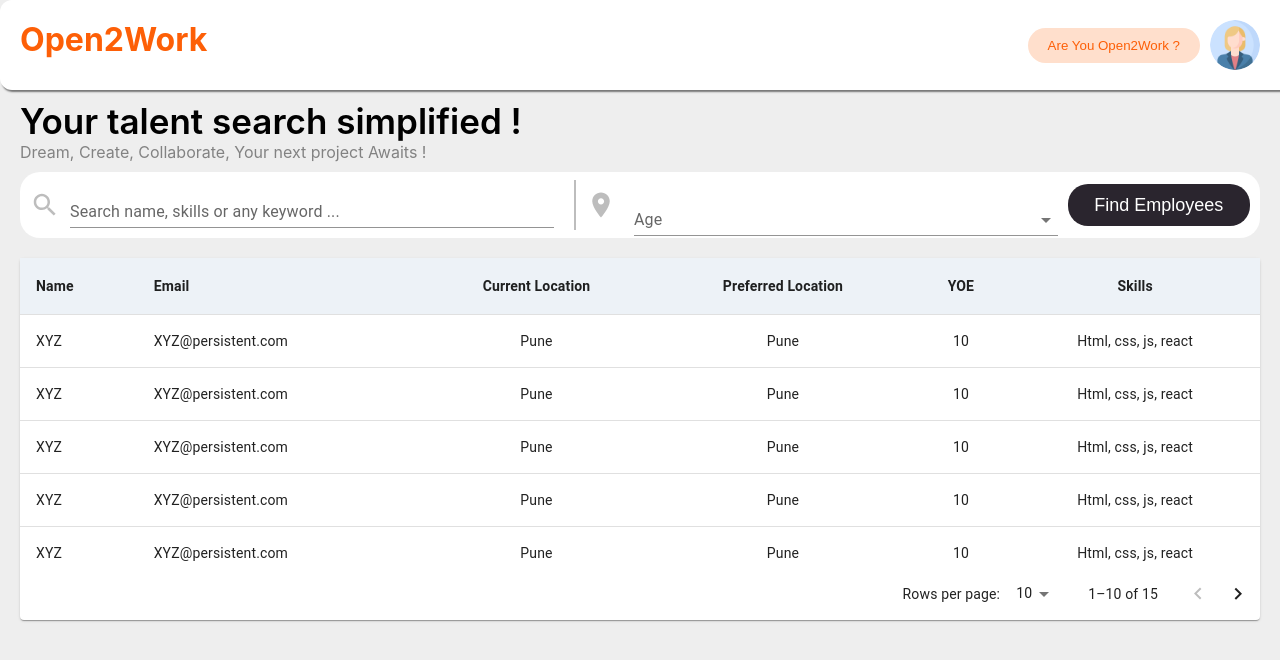
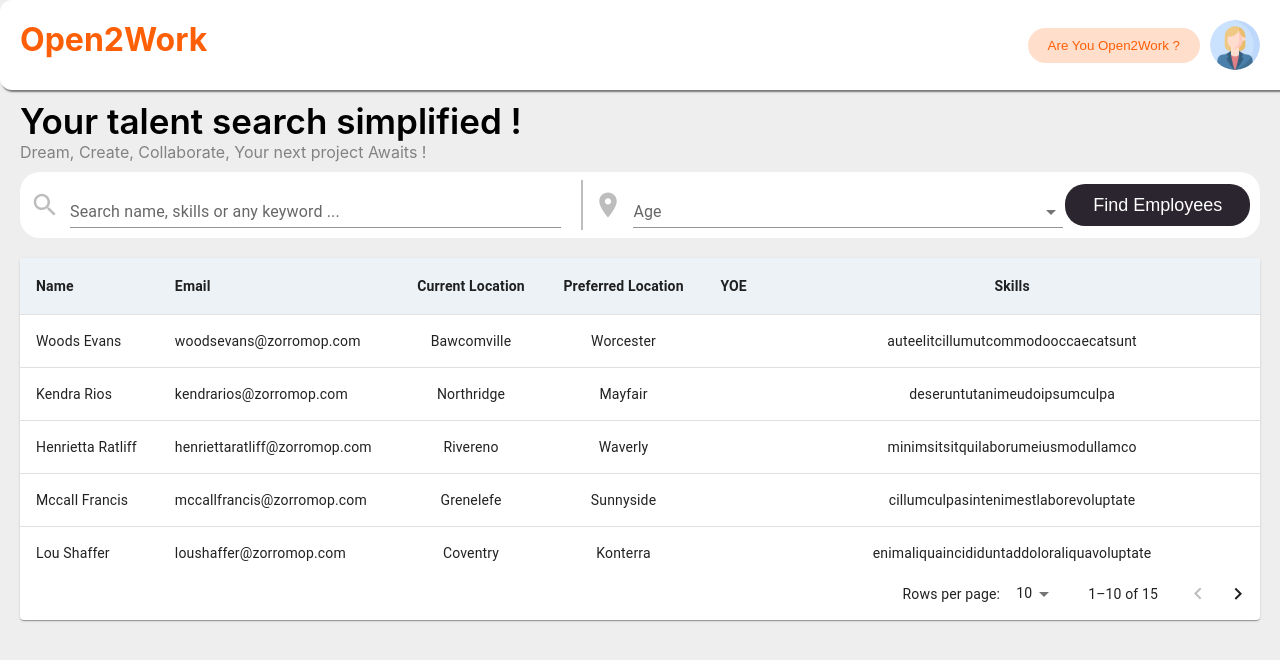
Before and after one commit to Mansi-Ayaskar/Open2Work, a React (Create React App) app: page / in a window 1280 px wide. Shown: the top 660 px of the page. Built offline with nearby package versions, Linux system fonts and the light colour scheme.

Commit message:
filter and data changes

```diff
--- a/src/Components/Filters.js
+++ b/src/Components/Filters.js
@@ -1,4 +1,4 @@
-import React from 'react';
+import React, { useState } from 'react';
 import "../Styles/Filters.css";
 import SearchIcon from '@mui/icons-material/Search';
 import TextField from '@mui/material/TextField';
@@ -8,8 +8,15 @@ import MenuItem from '@mui/material/MenuItem';
 import FormControl from '@mui/material/FormControl';
 import Select from '@mui/material/Select';
 
-const Filters = () => {
-    const [age, setAge] = React.useState('');
+const Filters = (props) => {
+    const [age, setAge] = useState('');
+    const [filterText, setFilterText] = useState('');
+
+    const handleChangeText = (event) => {
+        const val = event.target.value.toLowerCase();
+        setFilterText(val)
+        props.setFilterText(val);
+    }
 
     const handleChange = (event) => {
       setAge(event.target.value);
@@ -24,11 +31,11 @@ const Filters = () => {
             <div className='fliters'>
                 <SearchIcon className="icon"/>
                 {/* ------------Search bar----------------- */}
-                <TextField className="searchField" id="standard-basic" label="Search name, skills or any keyword ..." variant="standard" />
+                <TextField className="searchField" label="Search name, skills or any keyword ..." variant="standard" onChange={handleChangeText} />
                 <div className='vl'></div>
                 <LocationOnIcon className="icon"/>
                 {/* ---------Dropdown------------ */}
-                <FormControl className='locationDropdown' variant="standard" sx={{ m: 1, minWidth: 120 }}>
+                <FormControl className='locationDropdown' variant="standard" sx={{ minWidth: 120 }}>
                     <InputLabel id="demo-simple-select-standard-label">Age</InputLabel>
                     <Select
                     labelId="demo-simple-select-standard-label"
--- a/src/Components/Table.js
+++ b/src/Components/Table.js
@@ -35,29 +35,9 @@ const columns = [
   },
 ];
 
-function createData(name, email, currentLocation, preferredLocation, yoe, skills) {
-  return { name, email, currentLocation, preferredLocation, yoe, skills };
-}
+export default function StickyHeadTable(props) {
+  const rows = props.rows;
 
-const rows = [
-  createData('XYZ', 'XYZ@persistent.com', 'Pune','Pune', 10, 'Html, css, js, react'),
-  createData('XYZ', 'XYZ@persistent.com','Pune', 'Pune', 10, 'Html, css, js, react'),
-  createData('XYZ', 'XYZ@persistent.com','Pune', 'Pune', 10, 'Html, css, js, react'),
-  createData('XYZ', 'XYZ@persistent.com','Pune', 'Pune', 10, 'Html, css, js, react'),
-  createData('XYZ', 'XYZ@persistent.com', 'Pune','Pune', 10, 'Html, css, js, react'),
-  createData('XYZ', 'XYZ@persistent.com', 'Pune','Pune', 10, 'Html, css, js, react'),
-  createData('XYZ', 'XYZ@persistent.com','Pune', 'Pune', 10, 'Html, css, js, react'),
-  createData('XYZ', 'XYZ@persistent.com','Pune', 'Pune', 10, 'Html, css, js, react'),
-  createData('XYZ', 'XYZ@persistent.com', 'Pune','Pune', 10, 'Html, css, js, react'),
-  createData('XYZ', 'XYZ@persistent.com', 'Pune','Pune', 10, 'Html, css, js, react'),
-  createData('XYZ', 'XYZ@persistent.com', 'Pune','Pune', 10, 'Html, css, js, react'),
-  createData('XYZ', 'XYZ@persistent.com', 'Pune','Pune', 10, 'Html, css, js, react'),
-  createData('XYZ', 'XYZ@persistent.com', 'Pune','Pune', 10, 'Html, css, js, react'),
-  createData('XYZ', 'XYZ@persistent.com', 'Pune','Pune', 10, 'Html, css, js, react'),
-  createData('XYZ', 'XYZ@persistent.com', 'Pune', 'Pune', 10, 'Html, css, js, react'),
-];
-
-export default function StickyHeadTable() {
   const [page, setPage] = React.useState(0);
   const [rowsPerPage, setRowsPerPage] = React.useState(10);
 
@@ -112,7 +92,7 @@ export default function StickyHeadTable() {
               .slice(page * rowsPerPage, page * rowsPerPage + rowsPerPage)
               .map((row) => {
                 return (
-                  <TableRow hover role="checkbox" tabIndex={-1} key={row.code}>
+                  <TableRow hover role="checkbox" tabIndex={-1} key={row.id}>
                     {columns.map((column) => {
                       const value = row[column.id];
                       return (
--- /dev/null
+++ b/src/Data/JsonData.js
@@ -0,0 +1,275 @@
+const JsonData = [
+    {
+        "id": "65da054aaccb5e34125f2fb9",
+        "name": "Woods Evans",
+        "email": "woodsevans@zorromop.com",
+        "currentLocation": "Bawcomville",
+        "preferredLocation": "Worcester",
+        "age": 39,
+        "gender": "male",
+        "skills": [
+            "aute",
+            "elit",
+            "cillum",
+            "ut",
+            "commodo",
+            "occaecat",
+            "sunt"
+        ]
+    },
+    {
+        "id": "65da054aa8c045c77b2308c4",
+        "name": "Kendra Rios",
+        "email": "kendrarios@zorromop.com",
+        "currentLocation": "Northridge",
+        "preferredLocation": "Mayfair",
+        "age": 34,
+        "gender": "female",
+        "skills": [
+            "deserunt",
+            "ut",
+            "anim",
+            "eu",
+            "do",
+            "ipsum",
+            "culpa"
+        ]
+    },
+    {
+        "id": "65da054a282536edad932f1a",
+        "name": "Henrietta Ratliff",
+        "email": "henriettaratliff@zorromop.com",
+        "currentLocation": "Rivereno",
+        "preferredLocation": "Waverly",
+        "age": 38,
+        "gender": "female",
+        "skills": [
+            "minim",
+            "sit",
+            "sit",
+            "qui",
+            "laborum",
+            "eiusmod",
+            "ullamco"
+        ]
+    },
+    {
+        "id": "65da054ab0471aeeedbe52f3",
+        "name": "Mccall Francis",
+        "email": "mccallfrancis@zorromop.com",
+        "currentLocation": "Grenelefe",
+        "preferredLocation": "Sunnyside",
+        "age": 27,
+        "gender": "male",
+        "skills": [
+            "cillum",
+            "culpa",
+            "sint",
+            "enim",
+            "est",
+            "labore",
+            "voluptate"
+        ]
+    },
+    {
+        "id": "65da054a3f88304e039ea67f",
+        "name": "Lou Shaffer",
+        "email": "loushaffer@zorromop.com",
+        "currentLocation": "Coventry",
+        "preferredLocation": "Konterra",
+        "age": 34,
+        "gender": "female",
+        "skills": [
+            "enim",
+            "aliqua",
+            "incididunt",
+            "ad",
+            "dolor",
+            "aliqua",
+            "voluptate"
+        ]
+    },
+    {
+        "id": "65da054a365c30790ee457e5",
+        "name": "Iris Collins",
+        "email": "iriscollins@zorromop.com",
+        "currentLocation": "Websterville",
+        "preferredLocation": "Waukeenah",
+        "age": 29,
+        "gender": "female",
+        "skills": [
+            "sit",
+            "aliqua",
+            "esse",
+            "anim",
+            "voluptate",
+            "irure",
+            "do"
+        ]
+    },
+    {
+        "id": "65da054ac0b4fba66520c16c",
+        "name": "Briggs Roberts",
+        "email": "briggsroberts@zorromop.com",
+        "currentLocation": "Nanafalia",
+        "preferredLocation": "Spokane",
+        "age": 22,
+        "gender": "male",
+        "skills": [
+            "fugiat",
+            "laborum",
+            "exercitation",
+            "ex",
+            "laboris",
+            "aliquip",
+            "sunt"
+        ]
+    },
+    {
+        "id": "65da054a8e3edc268a05f3da",
+        "name": "Freda Mullen",
+        "email": "fredamullen@zorromop.com",
+        "currentLocation": "Ronco",
+        "preferredLocation": "Berlin",
+        "age": 21,
+        "gender": "female",
+        "skills": [
+            "ad",
+            "pariatur",
+            "excepteur",
+            "voluptate",
+            "deserunt",
+            "qui",
+            "tempor"
+        ]
+    },
+    {
+        "id": "65da054a61eef55b31399b5b",
+        "name": "Rocha Bridges",
+        "email": "rochabridges@zorromop.com",
+        "currentLocation": "Hailesboro",
+        "preferredLocation": "Rehrersburg",
+        "age": 21,
+        "gender": "male",
+        "skills": [
+            "aliqua",
+            "laborum",
+            "deserunt",
+            "adipisicing",
+            "exercitation",
+            "consequat",
+            "reprehenderit"
+        ]
+    },
+    {
+        "id": "65da054ad85c848bf38a31d0",
+        "name": "Pearl Rivas",
+        "email": "pearlrivas@zorromop.com",
+        "currentLocation": "Gilmore",
+        "preferredLocation": "Malo",
+        "age": 27,
+        "gender": "female",
+        "skills": [
+            "qui",
+            "do",
+            "fugiat",
+            "cupidatat",
+            "laborum",
+            "sunt",
+            "amet"
+        ]
+    },
+    {
+        "id": "65da054afbd0f8b9eebcc377",
+        "name": "Suzette Hendrix",
+        "email": "suzettehendrix@zorromop.com",
+        "currentLocation": "Linwood",
+        "preferredLocation": "Witmer",
+        "age": 30,
+        "gender": "female",
+        "skills": [
+            "consectetur",
+            "eu",
+            "mollit",
+            "culpa",
+            "officia",
+            "ad",
+            "sit"
+        ]
+    },
+    {
+        "id": "65da054a292b515f8f63c5d8",
+        "name": "Navarro Schwartz",
+        "email": "navarroschwartz@zorromop.com",
+        "currentLocation": "Cressey",
+        "preferredLocation": "Accoville",
+        "age": 40,
+        "gender": "male",
+        "skills": [
+            "quis",
+            "sit",
+            "deserunt",
+            "exercitation",
+            "sit",
+            "duis",
+            "cupidatat"
+        ]
+    },
+    {
+        "id": "65da054af8de24498a2040d0",
+        "name": "Farmer Le",
+        "email": "farmerle@zorromop.com",
+        "currentLocation": "Sultana",
+        "preferredLocation": "Buxton",
+        "age": 24,
+        "gender": "male",
+        "skills": [
+            "quis",
+            "deserunt",
+            "aute",
+            "occaecat",
+            "Lorem",
+            "mollit",
+            "proident"
+        ]
+    },
+    {
+        "id": "65da054a31fa9ec3a14921ff",
+        "name": "Cox Parker",
+        "email": "coxparker@zorromop.com",
+        "currentLocation": "Harborton",
+        "preferredLocation": "Hanover",
+        "age": 35,
+        "gender": "male",
+        "skills": [
+            "sit",
+            "consequat",
+            "veniam",
+            "tempor",
+            "ullamco",
+            "et",
+            "proident"
+        ]
+    },
+    {
+        "id": "65da054a5f4b409761a9ceb1",
+        "name": "Audra Carpenter",
+        "email": "audracarpenter@zorromop.com",
+        "currentLocation": "Barclay",
+        "preferredLocation": "Unionville",
+        "age": 39,
+        "gender": "female",
+        "skills": [
+            "consectetur",
+            "cupidatat",
+            "ex",
+            "fugiat",
+            "nulla",
+            "aute",
+            "esse"
+        ]
+    }
+];
+
+
+export default JsonData;
--- a/src/Pages/Dashboard.js
+++ b/src/Pages/Dashboard.js
@@ -1,15 +1,30 @@
-import React from 'react';
+import React, { useState } from 'react';
 import NavBar from "../Components/NavBar";
 import Table from "../Components/Table";
 import Filters from "../Components/Filters";
+import rows from "../Data/JsonData";
 import "../Styles/Dashboard.css";
 
 const Dashboard = () => {
+    function createData(id, name, email, currentLocation, preferredLocation, yoe, skills) {
+        return { id, name, email, currentLocation, preferredLocation, yoe, skills };
+    }
+
+    const [filterText, setFilterText] = useState('');
+
+    const filteredRows = rows.filter(row => {
+        return row.name.toLowerCase().includes(filterText)
+            || row.email.toLowerCase().includes(filterText)
+            || row.currentLocation.toLowerCase().includes(filterText)
+            || row.preferredLocation.toLowerCase().includes(filterText)
+            || row.skills.some(val => val.toLowerCase().includes(filterText));
+    });
+
     return (
         <div className="dashboard">
             <NavBar className="navBar"/>
-            <Filters className="filters"/>
-            <Table className="table"/>
+            <Filters className="filters" setFilterText={setFilterText}  />
+            <Table className="table" rows={filteredRows} />
         </div>
     );
 };
```
